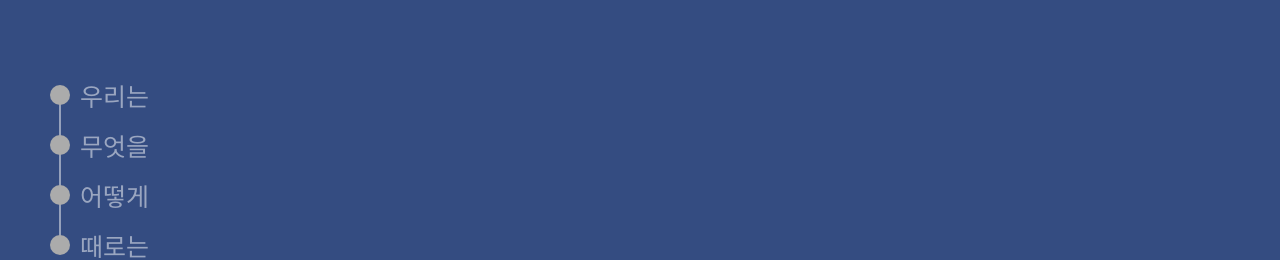
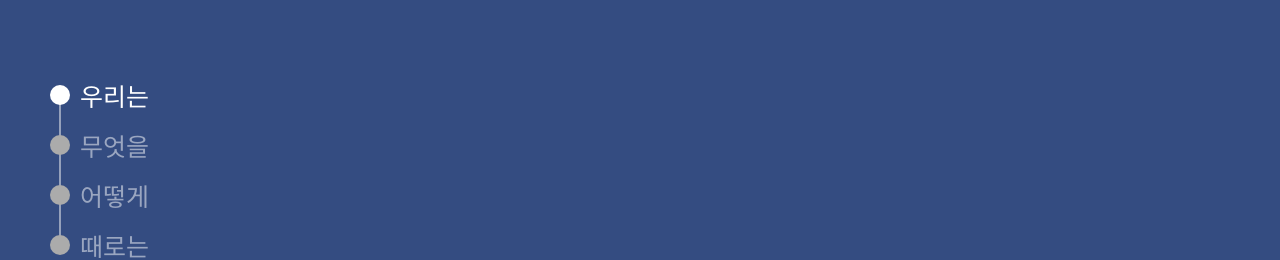
Before and after one commit to Team-Tag/FrontEnd, a Vue app: page / in a window 1280 px wide. Shown: the part 250-510 px from the top of the page. Built offline with nearby package versions, Linux system fonts and the light colour scheme; a web font is replaced by a local one.

Commit message:
메뉴바에 스크롤 애니메인션 추가

```diff
--- a/package.json
+++ b/package.json
@@ -13,6 +13,7 @@
     "firebase": "^8.10.1",
     "vue": "^3.2.13",
     "vue-router": "^4.0.13",
+    "vue-scrollto": "^2.20.0",
     "vuex": "^4.0.2"
   },
   "devDependencies": {
--- a/src/views/HomeView.vue
+++ b/src/views/HomeView.vue
@@ -2,10 +2,22 @@
   <PageHeader/>
   <div class="home">
     <div class = "scrollMenu">
-      <div class = "scrollItem" @click="scrollToElement($refs.s1)"><div class= "circle"></div><p id = 'p'>우리는</p></div>
-      <div class = "scrollItem" @click="scrollToElement($refs.s2)"><div class= "circle"></div><p id = 'p'>무엇을</p></div>
-      <div class = "scrollItem" @click="scrollToElement($refs.s3)"><div class= "circle"></div><p id = 'p'>어떻게</p></div>
-      <div class = "scrollItem" @click="scrollToElement($refs.s4)"><div class= "circle"></div><p id = 'p'>때로는</p></div>
+      <div class = "scrollItem" @click="scrollToElement($refs.s1)">
+        <div :class="{ circle: true, activeC: activeSection === 's1' }"></div>
+        <p :class="{ p: true, active: activeSection === 's1' }" id = "s1">우리는</p>
+      </div>
+      <div class = "scrollItem" @click="scrollToElement($refs.s2)">
+        <div :class="{ circle: true, activeC: activeSection === 's2' }"></div>
+        <p :class="{ p: true, active: activeSection === 's2' }" id = "s2">무엇을</p>
+      </div>
+      <div class = "scrollItem" @click="scrollToElement($refs.s3)">
+        <div :class="{ circle: true, activeC: activeSection === 's3' }"></div>
+        <p :class="{ p: true, active: activeSection === 's3' }" id = "s3">어떻게</p>
+      </div>
+      <div class = "scrollItem" @click="scrollToElement($refs.s4)">
+        <div :class="{ circle: true, activeC: activeSection === 's4' }"></div>
+        <p :class="{ p: true, active: activeSection === 's4' }" id="s4">때로는</p>
+      </div>
       <div class = "bar"></div>
     </div>
     <section class="screen1" ref = "s1">
@@ -42,14 +54,48 @@ export default {
     PageHeader,
     PageFooter,
   },
+  data(){
+    return{
+      activeSection: 's1',
+    }
+  },
+  mounted() {
+    window.addEventListener('scroll', this.handleScroll);
+  },
+  beforeUnmount() {
+    // 컴포넌트가 파기되기 전에 스크롤 이벤트 리스너 해제
+    window.removeEventListener('scroll', this.handleScroll);
+  },
   methods : {
     scrollToElement(targetElement){
       targetElement.scrollIntoView({
         behavior: 'smooth',
       });
-    }
+    },
+     handleScroll() {
+      // 현재 스크롤 위치 확인
+      const scrollPosition = window.scrollY;
+
+        // 각 섹션의 위치 파악
+        // eslint-disable-next-line no-unused-vars
+        const s1Position = this.$refs.s1.offsetTop;
+        const s2Position = this.$refs.s2.offsetTop;
+        const s3Position = this.$refs.s3.offsetTop;
+        const s4Position = this.$refs.s4.offsetTop;
+
+        // 현재 활성화된 섹션 확인하여 해당하는 "scrollItem"의 circle과 p의 색상 변경
+        if (scrollPosition >= s4Position) {
+          this.activeSection = 's4';
+        } else if (scrollPosition >= s3Position) {
+          this.activeSection = 's3';
+        } else if (scrollPosition >= s2Position) {
+          this.activeSection = 's2';
+        } else {
+          this.activeSection = 's1';
+        }
+    },
   }
-}
+};
 </script>
 <style scoped>
   .home{
@@ -77,6 +123,22 @@ export default {
     display: flex;
     flex-direction: column;
   }
+  #s1:hover{
+    position: absolute;
+    left : 40px;
+  }
+  #s2:hover{
+    position: absolute;
+    left : 40px;
+  }
+  #s3:hover{
+    position: absolute;
+    left : 40px;
+  }
+  #s4:hover{
+    position: absolute;
+    left : 40px;
+  }
   .content-wrapper{
     flex : 1;
   }
@@ -85,7 +147,7 @@ export default {
     top : 40%;
     left: 50px;
     z-index: 2;
-    width : 100px;
+    width : 150px;
     height: 50px;
   }
   .scrollMenu .scrollItem{
@@ -95,24 +157,22 @@ export default {
     align-items: center;
     font-size : 25px;
   }
-  #p{
+  .scrollItem .p.active {
+  /* 활성화된 섹션의 p 색상 */
+    color: white;
+    opacity: 100%;
+  }
+  .scrollItem .p{
     color : white;
     opacity: 50%;
   }
-  #visibleP{
-    color : white;
-    opacity: 100%;
+  .scrollItem .circle.activeC{
+  /* 활성화된 섹션의 circle 색상 */
+    background-color : white;
+
   }
-  .circle{
+  .scrollItem .circle{
     background-color: #ababab;
-    width : 20px;
-    height: 20px;
-    border-radius: 50px;
-    margin-right: 10px;
-    z-index: 2;
-  }
-  .visibleC{
-    background-color: white;
     width : 20px;
     height: 20px;
     border-radius: 50px;
```
Also changed, not shown: 1 other file (tests, documents, lock files or other folders).
